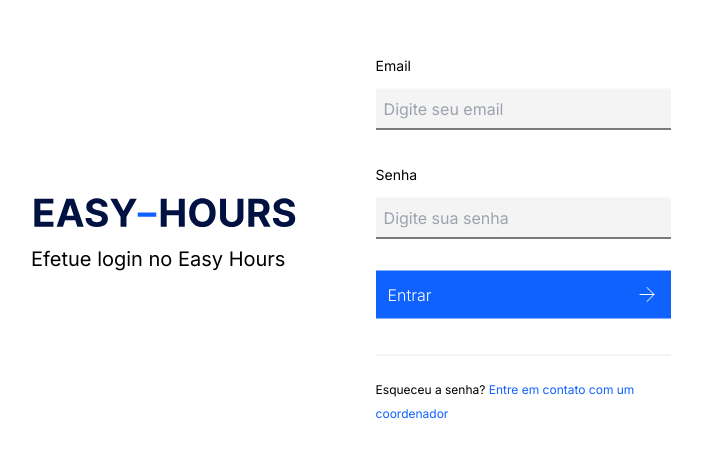
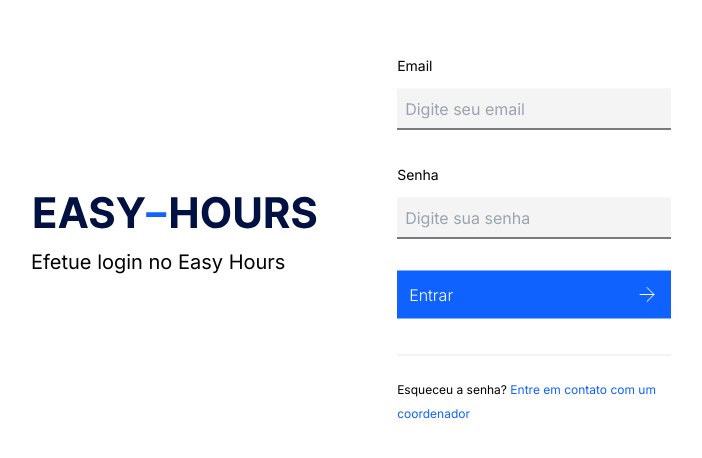
Before and after one commit to gabrielMendes21/tcc-etecZL, a Next.js app in the folder front/: page /login in a window 1280 px wide. Shown: the part 172-630 px from the top of the page, without its empty margins (289-991 px from the left). Built offline with nearby package versions, Linux system fonts and the light colour scheme.

Commit message:
improve login page

```diff
--- a/front/src/app/(public)/login/page.jsx
+++ b/front/src/app/(public)/login/page.jsx
@@ -11,12 +11,12 @@
     <>
       <Header className="md:invisible" />
       <Main className="mt-5">
-        <div className="md:flex md:justify-center md:items-center md:gap-20 md:absolute md:top-1/2 md:left-1/2 md:-translate-x-1/2 md:-translate-y-1/2">
+        <div className="md:flex md:justify-center md:items-center md:gap-20 md:absolute md:top-1/2 md:left-1/2 md:-translate-x-1/2 md:-translate-y-1/2 md:w-1/2">
           <div>
             <Image
               src={darkLogo}
               alt=""
-              className="invisible md:visible w-[300px]"
+              className="invisible md:visible w-[350px]"
             />
             <h1 className="invisible absolute md:visible md:static text-xl">
               Efetue login no Easy Hours
@@ -27,7 +27,7 @@
             />
           </div>
 
-          <div>
+          <div className="grow">
             <form action="" className="pt-5">
               <label htmlFor="email" className="text-sm">
                 Email
```
